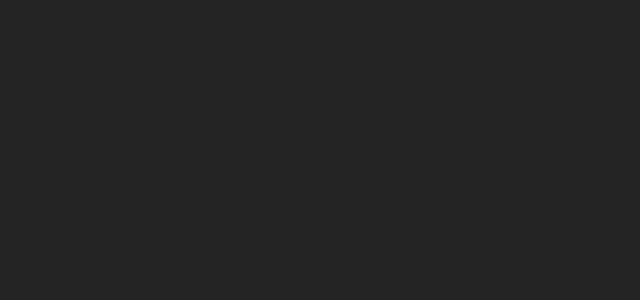
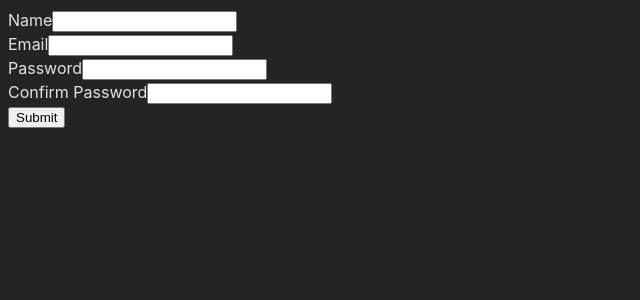
Before and after one commit to marcelo-kodaira/Dev_Commerce_Front, a React (Vite) app in the folder vite-project/: page / in a window 1280 px wide. Shown: the top 300 px of the page, without its empty margins (0-640 px from the left). Built offline with nearby package versions, Linux system fonts and the light colour scheme.

Commit message:
Feat- Initial SignUpForm

```diff
--- a/vite-project/src/App.tsx
+++ b/vite-project/src/App.tsx
@@ -1,9 +1,11 @@
 import './App.css'
+import SignUp from './pages/Acess/SignUpForm'
 
 function App() {
 
   return (
     <div>
+      <SignUp/>
     </div>
   )
 }
--- /dev/null
+++ b/vite-project/src/pages/Acess/Schemas/SignUp.schema.ts
@@ -0,0 +1,8 @@
+import * as yup from 'yup'
+
+export const signUpSchema = yup.object().shape({
+    name: yup.string().required("Nome é obrigatório"),
+    email: yup.string().required("Email é  obrigatório").email('Email inválido'),
+    password: yup.string().required("Senha obrigatória"),
+    confirmPassword: yup.string().required("Confirme sua senha").oneOf([yup.ref('password')], "As senhas não são iguais."),
+})
--- /dev/null
+++ b/vite-project/src/pages/Acess/SignUpForm/SignUpForm.tsx
@@ -0,0 +1,51 @@
+import {DeepMap, FieldError, FieldValues, UseFormRegister} from "react-hook-form"
+
+interface SignUpData {
+    name: string,
+    email: string,
+    password: string,
+    confirmPassword: string
+}
+
+interface SignUpFormProps {
+    handleSignUp: () => void;
+    errors: DeepMap<FieldValues, FieldError>
+    register: UseFormRegister<SignUpData>
+    loading: boolean
+}
+
+const SignUpForm = ({handleSignUp, errors, register, loading}: SignUpFormProps) =>(
+    <form onSubmit={handleSignUp}>
+      <div>
+        <label htmlFor="name">Name</label>
+        <input type="text" id="name" {...register("name")} />
+        {errors.name && <span>This field is required</span>}
+      </div>
+
+      <div>
+        <label htmlFor="email">Email</label>
+        <input type="email" id="email" {...register("email")} />
+        {errors.email && <span>This field is required</span>}
+      </div>
+
+      <div>
+        <label htmlFor="password">Password</label>
+        <input type="password" id="password" {...register("password")} />
+        {errors.password && <span>This field is required</span>}
+      </div>
+
+      <div>
+        <label htmlFor="confirmPassword">Confirm Password</label>
+        <input
+          type="password"
+          id="confirmPassword"
+          {...register("confirmPassword")}
+        />
+        {errors.confirmPassword && <span>This field is required</span>}
+      </div>
+
+      <button type="submit">Submit</button>
+    </form>
+)
+
+export default SignUpForm
--- /dev/null
+++ b/vite-project/src/pages/Acess/SignUpForm/index.tsx
@@ -0,0 +1,56 @@
+import { useState } from 'react'
+import { signUpSchema } from '../Schemas/SignUp.schema'
+import { useForm, SubmitHandler } from "react-hook-form"
+import {yupResolver} from "@hookform/resolvers/yup"
+import api from '../../../services/api'
+import { useHistory } from "react-router-dom"
+import SignUpForm from './SignUpForm'
+
+
+interface SignUpData {
+    name: string,
+    email: string,
+    password: string,
+    confirmPassword: string
+}
+
+const SignUp = () =>{
+
+    const [loading, setLoading] = useState(false)
+
+    const {
+        register,
+        formState:{ errors },
+        handleSubmit
+    } = useForm<SignUpData>({
+        resolver: yupResolver(signUpSchema)
+    })
+
+
+
+    const handleSingUp: SubmitHandler<SignUpData> = ({name,email,password,confirmPassword}:SignUpData) => {
+        setLoading(true)
+        api.post("/users",{name,email,password})
+        .then(res => {
+            console.log(res.data)
+            setLoading(false)
+
+        })
+        .catch(err => {
+            console.log(err)
+            setLoading(false)
+
+        })
+    }
+
+
+    const history = useHistory()
+
+    return(
+        <>
+           <SignUpForm errors={errors} handleSignUp={handleSubmit(handleSingUp)} loading={loading} register={register}/>
+        </>
+    )
+}
+
+export default SignUp
--- /dev/null
+++ b/vite-project/src/services/api.ts
@@ -0,0 +1,8 @@
+import axios from "axios";
+
+const api = axios.create({
+    baseURL: 'http://localhost:3000',
+    timeout: 5000
+})
+
+export default api
```
Also changed, not shown: vite-project/package.json (+7 -1 lines), 1 other file (tests, documents, lock files or other folders).
